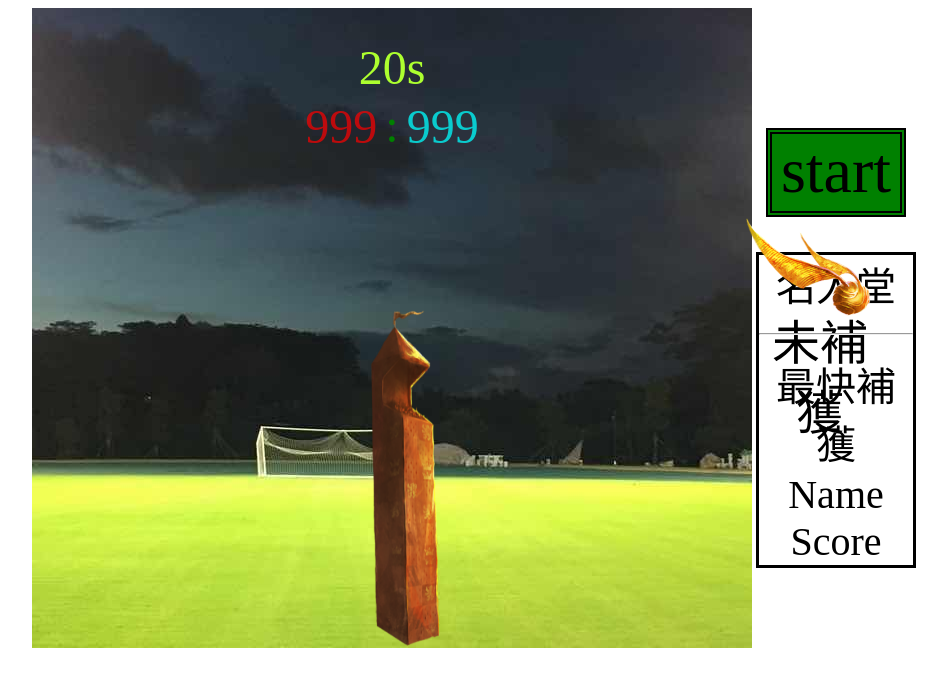
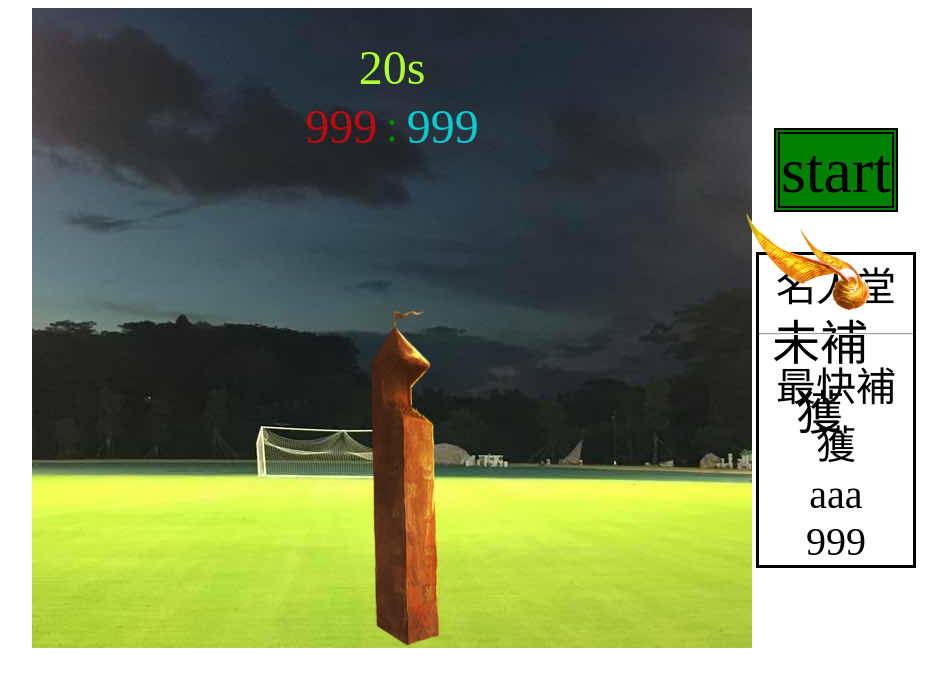
Before and after one commit to wdaweb/zombie-gundog80, a plain HTML site: page 魁地奇.html in a window 1280 px wide. Shown: the whole page, without its empty margins (174-1121 px from the left). Drawn offline with Linux system fonts and the light colour scheme.

Commit message:
按鈕尺寸調整

```diff
--- a/魁地奇.html
+++ b/魁地奇.html
@@ -131,6 +131,9 @@
     		vertical-align: top;
     		text-align: center;
 		}
+		.optionArea{
+			margin:auto
+		}
 		.GS2{
 			width:150px;
 			height:100px;
@@ -181,8 +184,8 @@
 		.sbutton{
 			display:inline-block;
 			text-align: center;
-			width:10vw;
-			height:6vw;
+			width:14vh;
+			height:9vh;
 			font-size: 4em;
 			background-color: green;
 			vertical-align:top ;
@@ -223,6 +226,7 @@
 			<div>
 				<img  class=GS2 src="./金探子.png" alt="">
 			</div>
+			<br>
 			<div class=getGSTime>
 				未補獲
 			</div>
@@ -266,9 +270,12 @@
 			let highStorage = window.localStorage.getItem("histior");
 			if(highStorage != null){
             let histior = JSON.parse(highStorage);
-            $('.histior .Name').text(histior.name);
-            $('.histior .Score').text(histior.time);
-        	}
+            	$('.histior .Name').text(histior.name);
+            	$('.histior .Score').text(histior.time);
+        	}else{
+				$('.histior .Name').text("aaa");
+            	$('.histior .Score').text("999");
+			}
 
 			$("#tryy").on("click",function(event){
 
```
